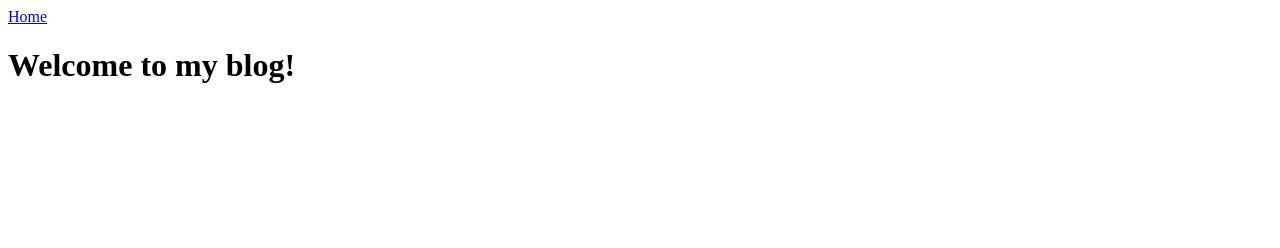
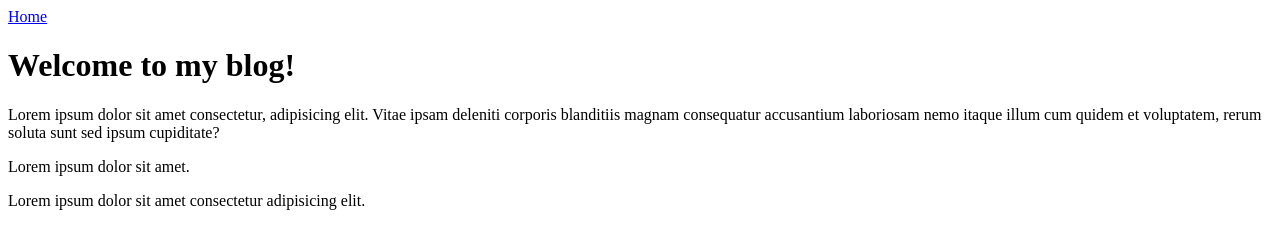
Before and after one commit to AdamL29/AudioVideo, a plain HTML site: page blog.html in a window 1280 px wide. Drawn offline with Linux system fonts and the light colour scheme.

Commit message:
Added block divs

```diff
--- a/blog.html
+++ b/blog.html
@@ -9,5 +9,9 @@
 <body>
     <a href="/index.html">Home</a>
     <h1>Welcome to my blog!</h1>
+    <p>Lorem ipsum dolor sit amet consectetur, adipisicing elit. Vitae ipsam deleniti corporis blanditiis magnam consequatur accusantium laboriosam nemo itaque illum cum quidem et voluptatem, rerum soluta sunt sed ipsum cupiditate?</p>
+    <p>Lorem ipsum dolor sit amet.</p>
+    <p>Lorem ipsum dolor sit amet consectetur adipisicing elit.</p>
+
 </body>
 </html>
```
